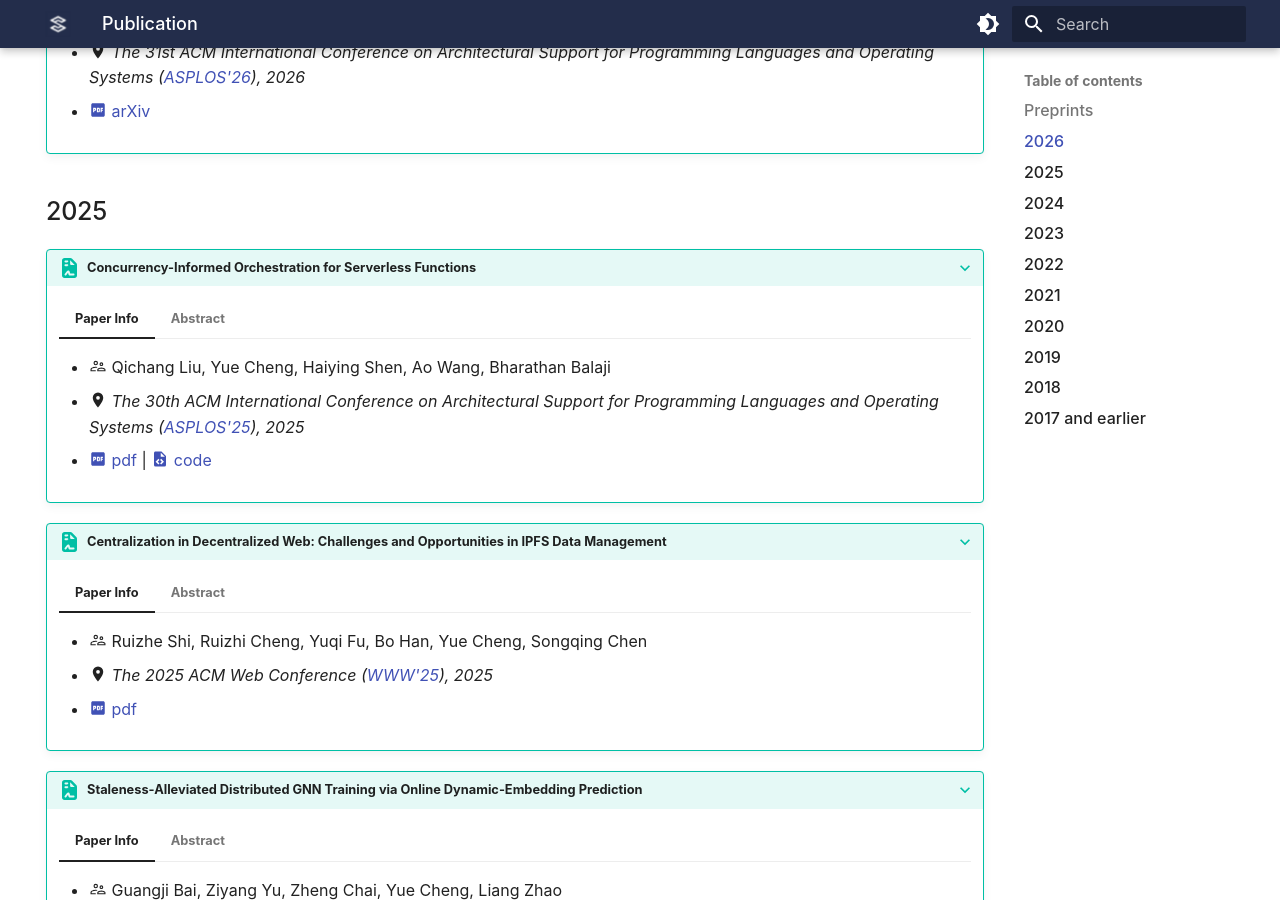
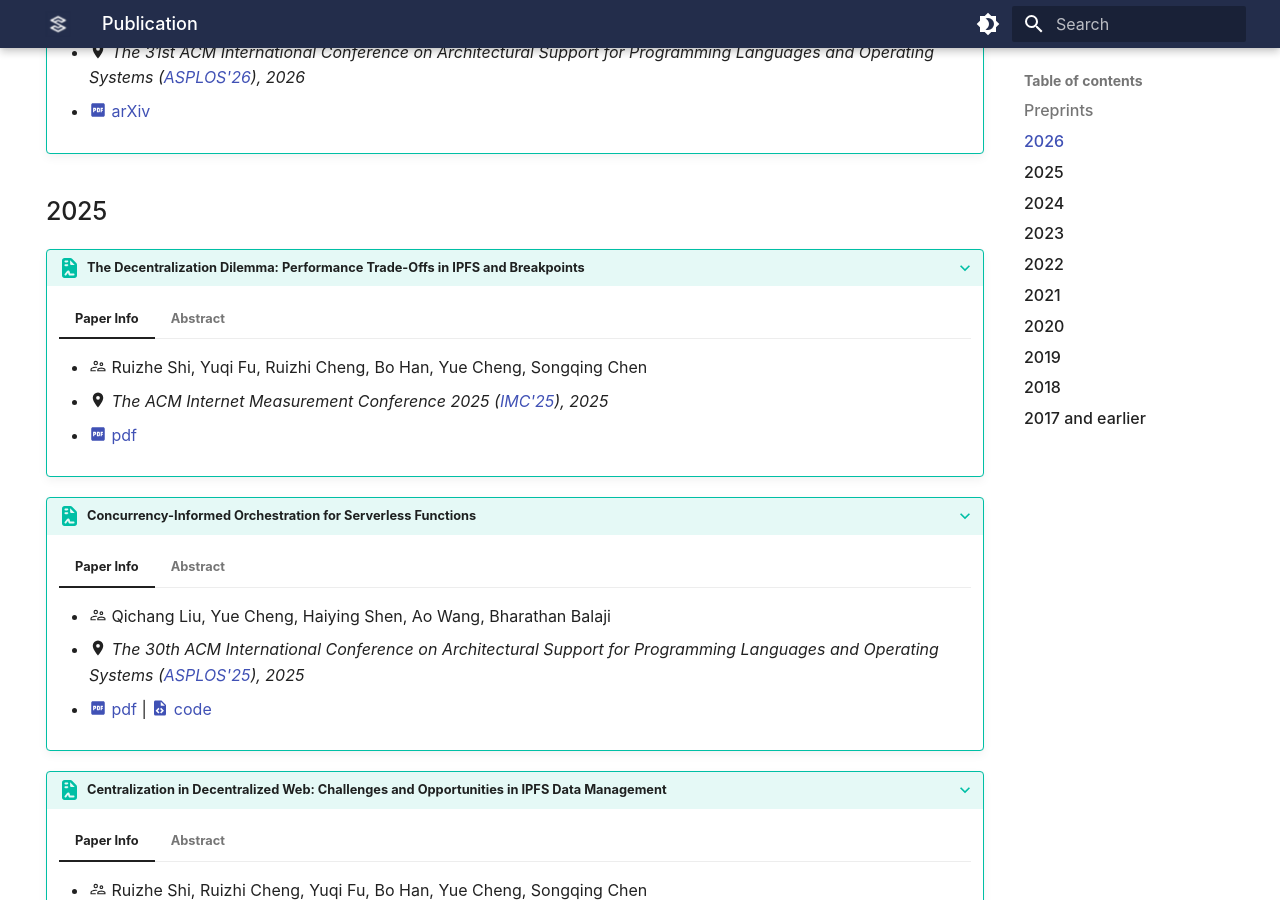
Before and after one commit to ds2-lab/ds2-lab.github.io, an MkDocs documentation site: the page built from docs/publication.md, in a window 1280 px wide and 900 px high, scrolled down 2026 px. Built offline with MkDocs 1.6.1 and Material for MkDocs 9.7.7, drawn with Linux system fonts in a browser that asks for light colours; emoji names are drawn with the system emoji font; comment, search, counter and statistics services are not loaded.

Commit message:
imc paper acceptnace

```diff
--- a/docs/overrides/home.html
+++ b/docs/overrides/home.html
@@ -256,6 +256,13 @@ undergrad students.
         <h2>Lab News</h2>
         <div class="newsfeed">
 
+          <div class="admonition info"> <p class="admonition-title">August 2025</p>
+          <ul>
+			<li>🎉 Congrats to Ruizhe and Yuqi on their paper accepted to <a target="_blank", href="https://conferences.sigcomm.org/imc/2025/">IMC 2025</a>!
+			</li>
+          </ul>
+          </div>
+
           <div class="admonition info"> <p class="admonition-title">July 2025</p>
           <ul>
             <li> 🎓 <a target="_blank" href="https://scusemua.github.io/">Ben Carver</a>
--- a/docs/publication.md
+++ b/docs/publication.md
@@ -101,6 +101,17 @@ quote = book chapter
 
 
 ## 2025
+
+
+???+ tip "The Decentralization Dilemma: Performance Trade-Offs in IPFS and Breakpoints"
+
+    === "Paper Info"
+
+        * :material-account-supervisor-outline: Ruizhe Shi, Yuqi Fu, Ruizhi Cheng, Bo Han, Yue Cheng, Songqing Chen
+		* :material-map-marker: *The ACM Internet Measurement Conference 2025 ([IMC'25](https://conferences.sigcomm.org/imc/2025/){:target="\_blank"}), 2025*
+	    * [:material-file-pdf-box: pdf](#)
+
+    === "Abstract"
 
 
 
```
